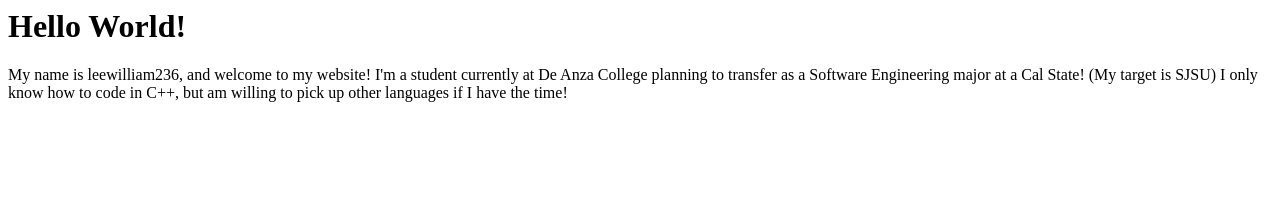
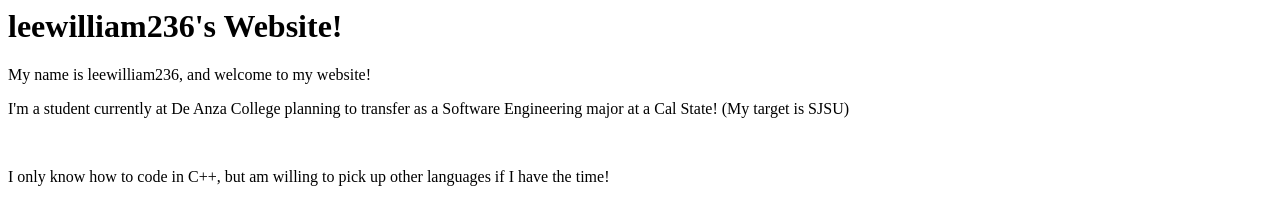
Before and after one commit to leewilliam236/Website, a plain HTML site: page index.html in a window 1280 px wide. Drawn offline with Linux system fonts and the light colour scheme.

Commit message:
Update index.html

```diff
--- a/index.html
+++ b/index.html
@@ -1,6 +1,8 @@
-<h1>Hello World!</h1>
+<h1>leewilliam236's Website!</h1>
 
-My name is leewilliam236, and welcome to my website! I'm a student currently at De Anza College planning to transfer as a
-Software Engineering major at a Cal State! (My target is SJSU)
-
-I only know how to code in C++, but am willing to pick up other languages if I have the time!
+My name is leewilliam236, and welcome to my website!
+<br>
+<p>I'm a student currently at De Anza College planning to transfer as a
+  Software Engineering major at a Cal State! (My target is SJSU)</p>
+<br>
+<p>I only know how to code in C++, but am willing to pick up other languages if I have the time!</p>
```
